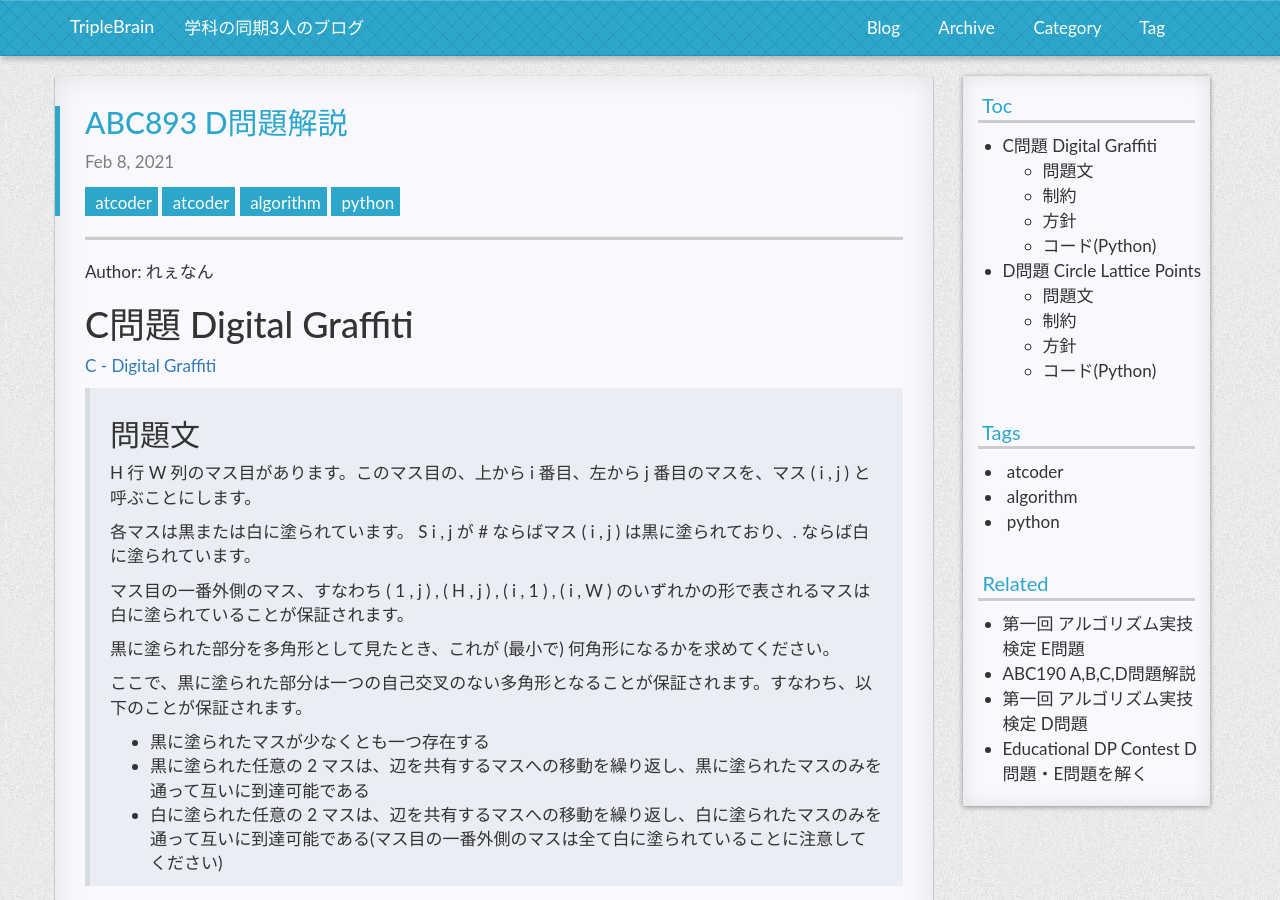
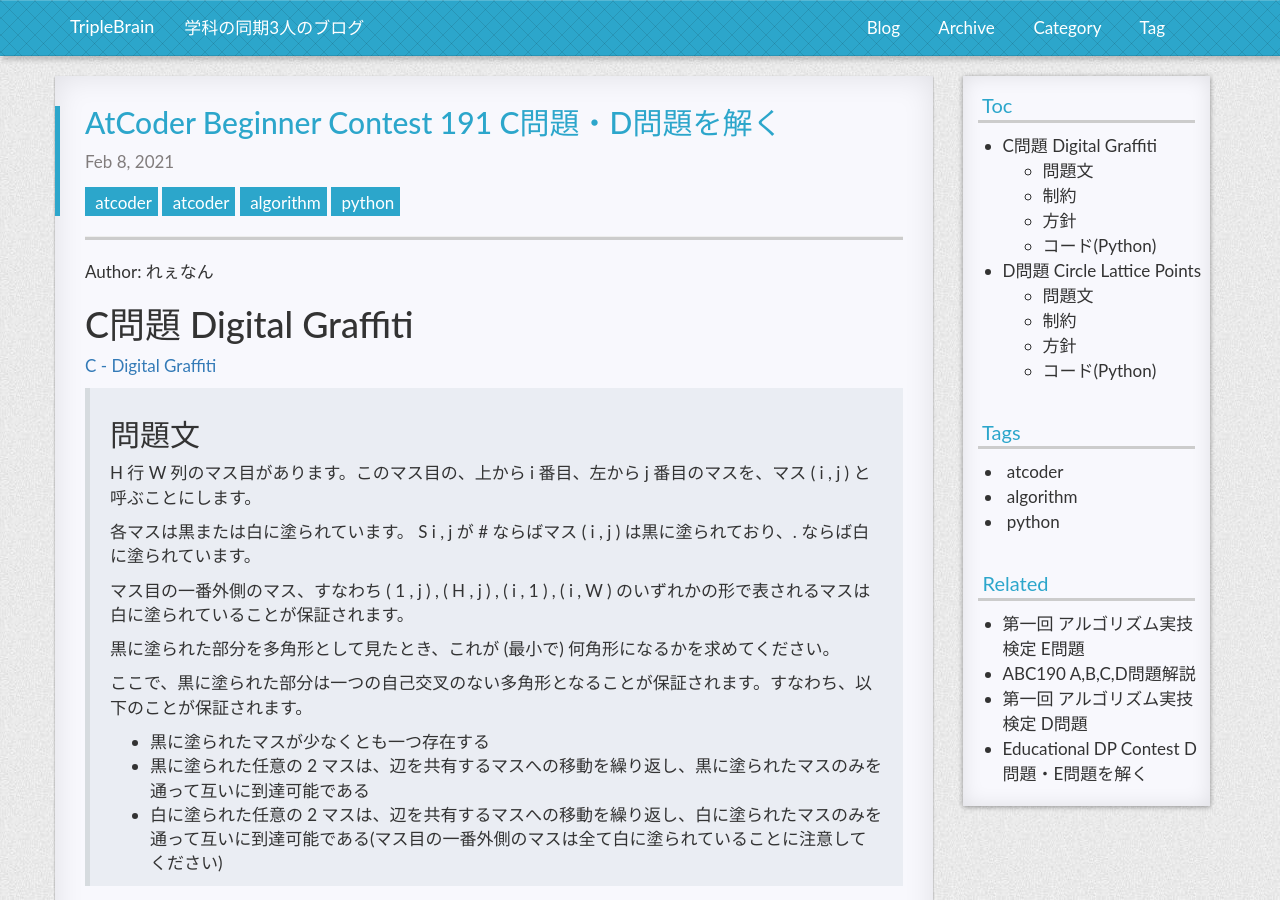
Before and after one commit to nononotyamm/TripleBrain, a Jekyll site: the page built from _posts/2021-02-08-abc191-cd.md, in a window 1280 px wide and 900 px high. Built offline with Jekyll 4.4.1, drawn with Linux system fonts in a browser that asks for light colours; nearby versions of some CDN libraries; comment, search, counter and statistics services are not loaded; a style sheet for code colours, icons or effects is not loaded.

Commit message:
Update 2021-02-08-abc191-cd.md

```diff
--- a/_posts/2021-02-08-abc191-cd.md
+++ b/_posts/2021-02-08-abc191-cd.md
@@ -1,6 +1,6 @@
 ---
 layout: post
-title: ABC893 D問題解説 # ページタイトル
+title: AtCoder Beginner Contest 191 C問題・D問題を解く # ページタイトル
 tags: atcoder algorithm python # タグ
 categories: atcoder # カテゴリ. AtCoderの解説記事は atcoder で.
 ---
```
